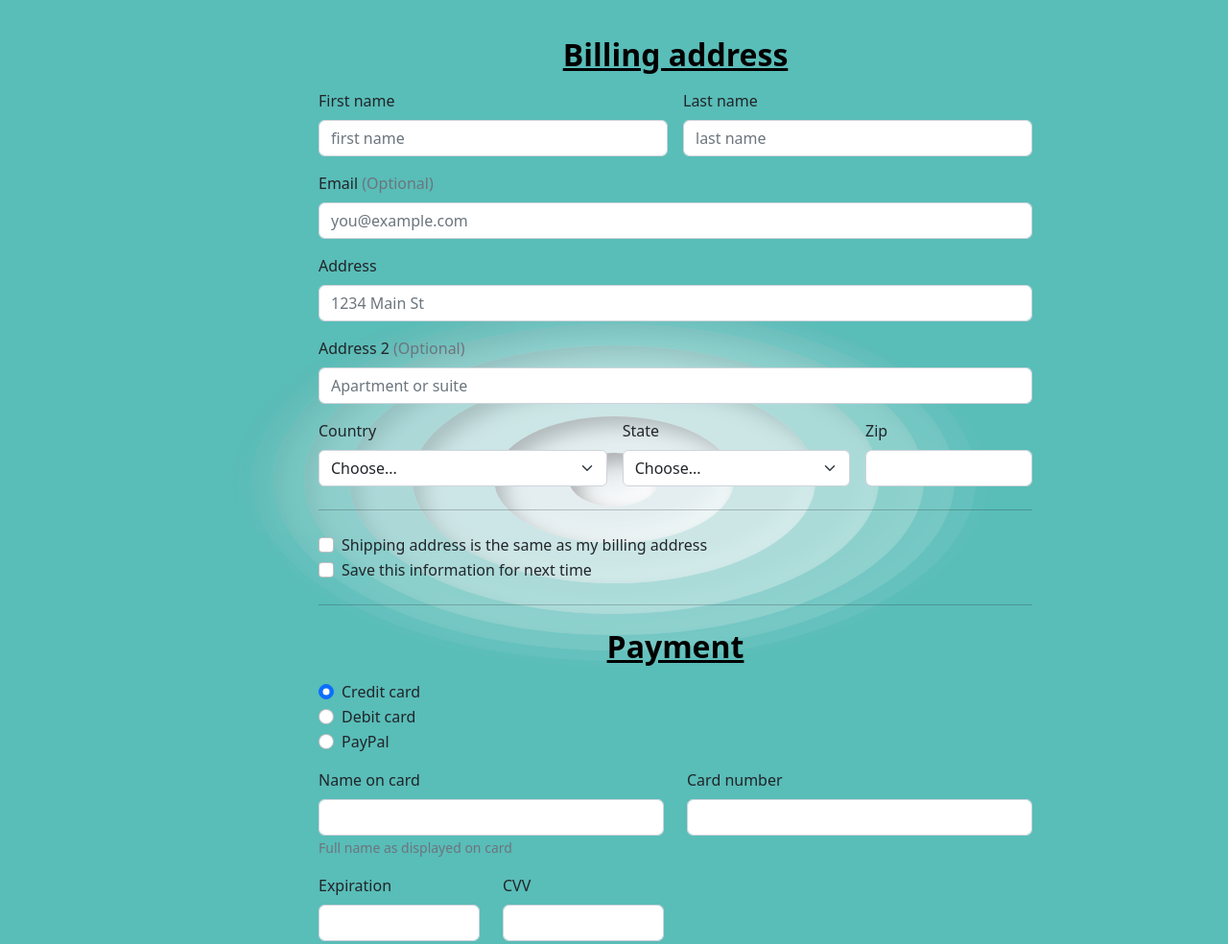
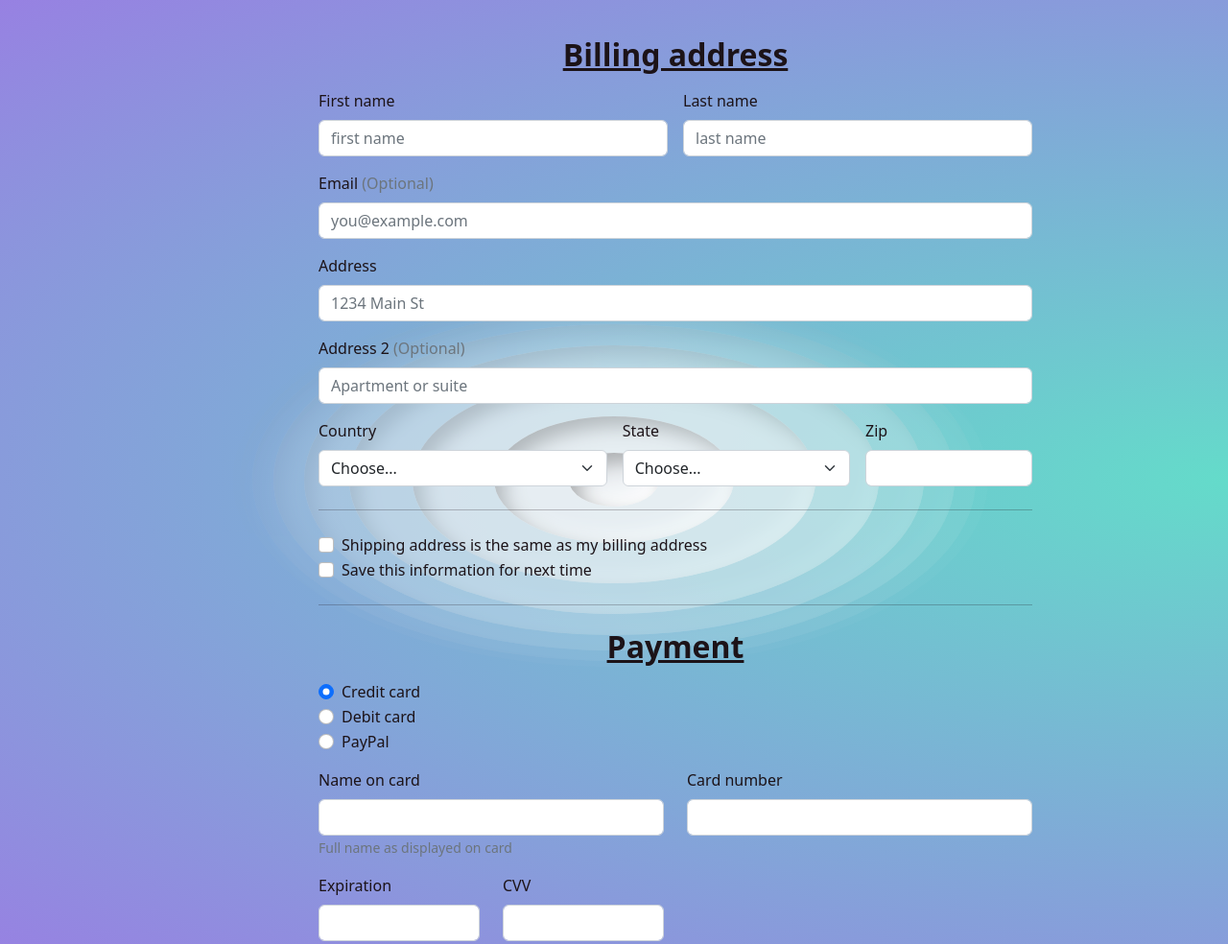
Before and after one commit to Amit-Kumar-Keshri/Bootstrap-Form, a plain HTML site: page index.html in a window 1280 px wide. Shown: the top 984 px of the page at 96% size. Drawn offline with nearby package versions, Linux system fonts and the light colour scheme.

Commit message:
changed drop color

```diff
--- a/style.css
+++ b/style.css
@@ -12,7 +12,16 @@
   width: 100%;
   align-items: center;
   justify-content: center;
-  background-color: #59bdb8;
+  /* Created with https://www.css-gradient.com */
+/* background: rgba(100, 219, 202, 1.0);
+background: -webkit-radial-gradient(right, rgba(100, 219, 202, 1.0), rgba(88, 77, 217, 1.0));
+background: -moz-radial-gradient(right, rgba(100, 219, 202, 1.0), rgba(88, 77, 217, 1.0));
+background: radial-gradient(to left, rgba(100, 219, 202, 1.0), rgba(88, 77, 217, 1.0)); */
+/* Created with https://www.css-gradient.com */
+background: rgba(100, 219, 202, 1.0);
+background: -webkit-radial-gradient(right, rgba(100, 219, 202, 1.0), rgba(151, 129, 226, 1.0));
+background: -moz-radial-gradient(right, rgba(100, 219, 202, 1.0), rgba(151, 129, 226, 1.0));
+background: radial-gradient(to left, rgba(100, 219, 202, 1.0), rgba(151, 129, 226, 1.0));
   position: absolute;
   /* z-index: -1; */
 }
@@ -94,13 +103,13 @@
   z-index: 1;
   left: 25%;
   margin: 3% 0;
-
+  color: #1c1318;
 }
 
 .mb-3 {
   text-align: center;
   text-decoration: underline;
-  color: black;
+  color: #1c1318;
   font-weight: 600;
   font-size: 2rem;
 }
```
